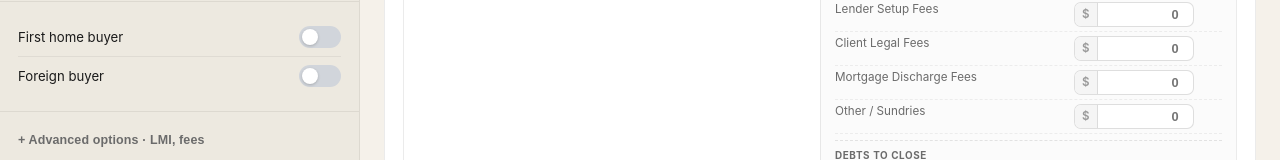
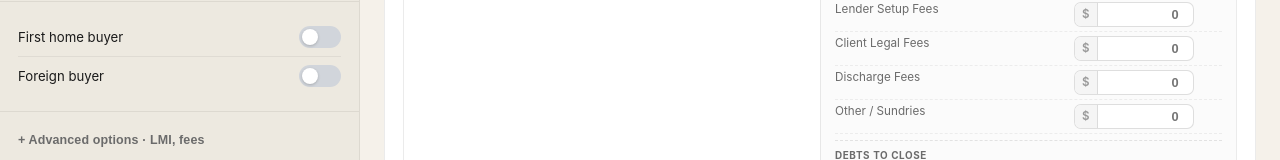
Before and after one commit to nathanvecchio-beep/FundsToComplete, a React (Vite) app: page / in a window 1280 px wide. Shown: the part 419-579 px from the top of the page. Built offline with nearby package versions, Linux system fonts and the light colour scheme.

Commit message:
Rename Mortgage Discharge Fees to Discharge Fees

```diff
--- a/src/components/PropertyCalculator.jsx
+++ b/src/components/PropertyCalculator.jsx
@@ -699,7 +699,7 @@ export default function PropertyCalculator({ propIndex, label, onSummaryUpdate,
                   {[
                     ['Lender Setup Fees', lenderSetupFees, setLenderSetupFees],
                     ['Client Legal Fees', clientLegalFees, setClientLegalFees],
-                    ['Mortgage Discharge Fees', mortgageDischargeFees, setMortgageDischargeFees],
+                    ['Discharge Fees', mortgageDischargeFees, setMortgageDischargeFees],
                     ['Other / Sundries', otherSundries, setOtherSundries],
                   ].map(([lbl, val, setter]) => (
                     <div key={lbl} className="fsc-row">
```
